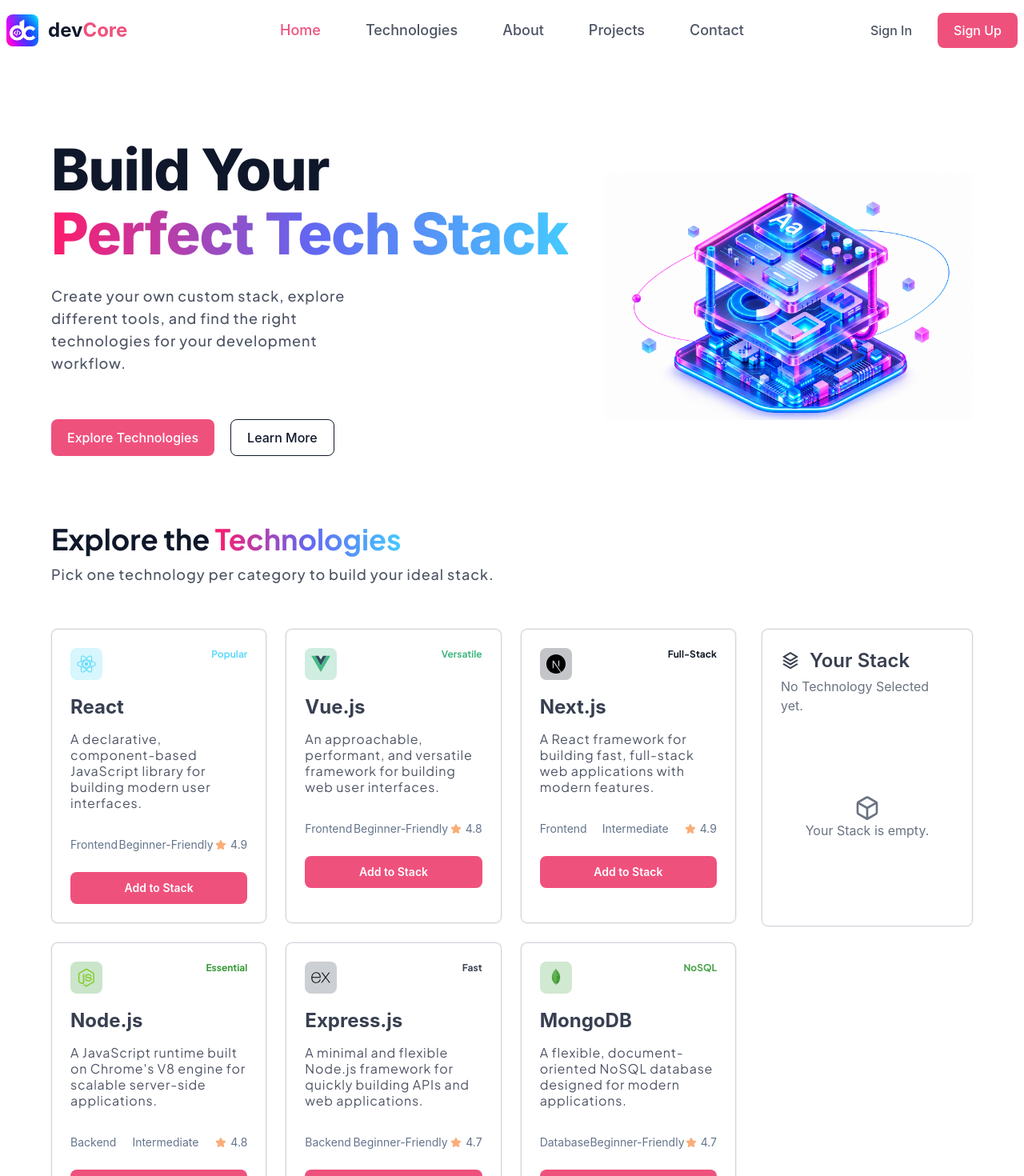
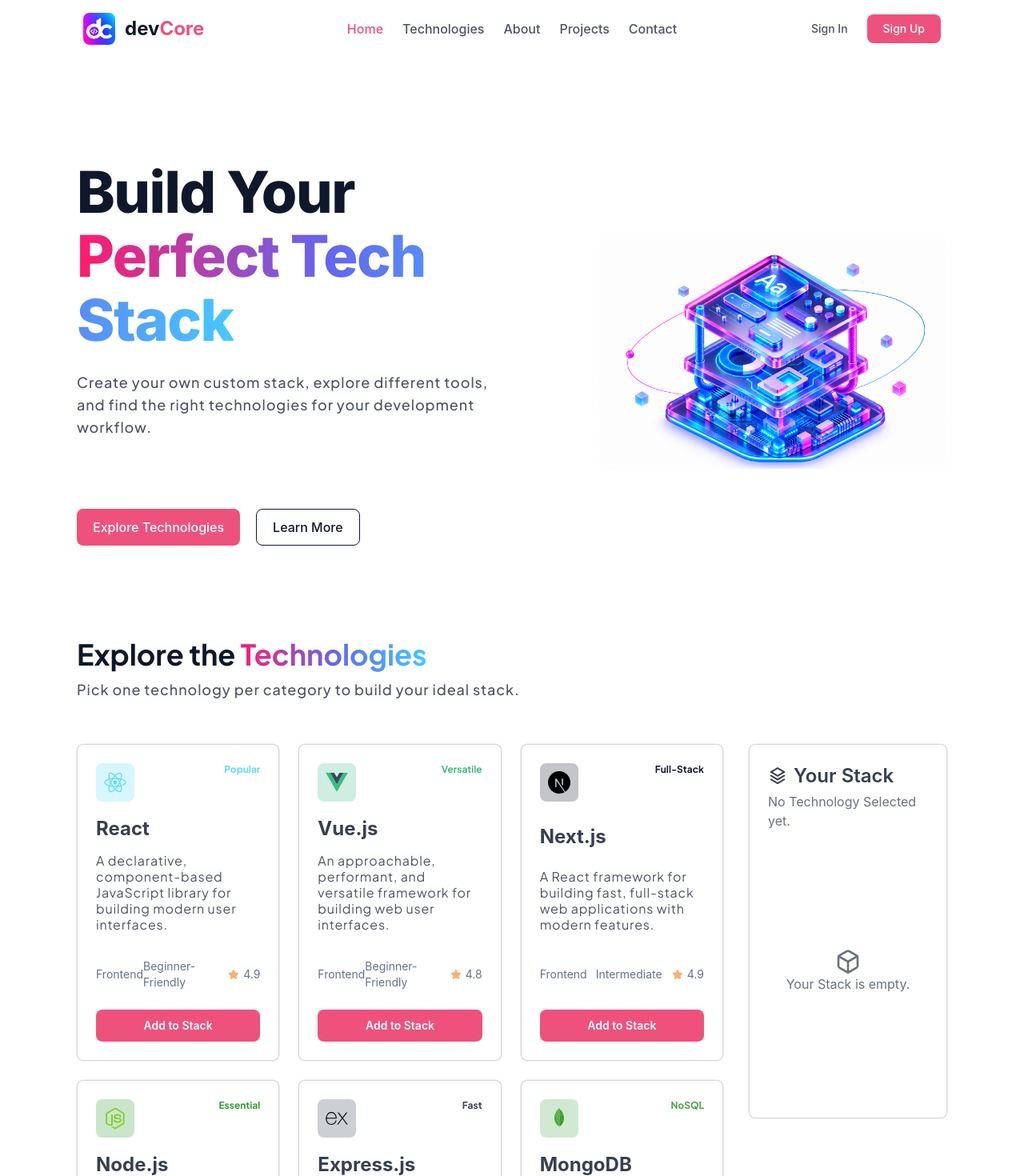
Before and after one commit to kamrulcode/devCore, a React (Vite) app: page / in a window 1280 px wide. Shown: the top 1470 px of the page at 80% size. Built offline with nearby package versions, Linux system fonts and the light colour scheme.

Commit message:
style: improve Toastify colors, site UI, and responsiveness

```diff
--- a/src/components/Banner/Banner.tsx
+++ b/src/components/Banner/Banner.tsx
@@ -1,13 +1,13 @@
 import BannerImg from "../../assets/banner-stack.png";
 export default function Banner() {
   return (
-    <div className="container mx-auto sm:grid sm:grid-cols-12 sm:gap-8  sm:my-24 my-14 items-center w-[90%] md:text-left text-center">
+    <div className="containwidth sm:grid sm:grid-cols-12 sm:gap-8 lg:my-32 sm:my-24 my-7 items-center  sm:text-left text-center">
       <div className="col-span-7 ">
-        <h1 className="text-textPrime font-Inter font-extrabold lg:text-7xl md:text-5xl  text-4xl sm:leading-20 leading-10 sm:mb-6 mb-2 tracking-[-1.5px]">
+        <h1 className="text-textPrime font-Inter font-extrabold lg:text-7xl md:text-5xl  text-4xl lg:leading-20 md:leading-14 leading-10 sm:mb-6 mb-2 tracking-[-1.5px]">
           Build Your <br />
           <span className="prime-gradient">Perfect Tech Stack </span>
         </h1>
-        <p className="font-Jakarta sm:text-lg text-sm leading-7 sm:max-w-7/12 sm:mb-14 mb-9 text-textSupport font-medium tracking-wider">
+        <p className="font-Jakarta md:text-lg text-sm leading-7 lg:w-137.5 lg:mb-22 sm:mb-14 mb-9 text-textSupport font-medium tracking-wider">
           Create your own custom stack, explore different tools, and find the
           right technologies for your development workflow.
         </p>
--- a/src/components/Footer/Footer.tsx
+++ b/src/components/Footer/Footer.tsx
@@ -95,7 +95,7 @@
             </ul>
           </div>
         </div>
-        <div className="flex justify-between my-10 text-textLight sm:text-base text-xs">
+        <div className=" flex justify-between my-10 text-textLight sm:text-base text-xs ">
           <p className="flex items-center gap-0.5">
             <FaRegCopyright /> 2026 Dev Core. All rights reserved.
           </p>
--- a/src/components/Navbar/Navbar.tsx
+++ b/src/components/Navbar/Navbar.tsx
@@ -7,10 +7,10 @@
 
   const menuItems = ["Home", "Technologies", "About", "Projects", "Contact"];
   return (
-    <div className="container mx-auto sticky top-0 navbar bg-prime  py-4 z-20">
-      <div className="navbar-start lg:w-1/2 w-3/4 lg:justify-start justify-between">
+    <div className="containwidth sticky top-0 navbar bg-prime  py-4 z-20">
+      <div className="navbar-start md:w-1/2 w-3/4 md:justify-start justify-between">
         <div className="dropdown">
-          <div tabIndex={0} role="button" className="btn btn-ghost lg:hidden">
+          <div tabIndex={0} role="button" className="btn btn-ghost md:hidden">
             <img src={menu} alt="" />
           </div>
           <ul
@@ -43,13 +43,13 @@
           </a>
         </div>
       </div>
-      <div className="navbar-center hidden lg:flex">
-        <ul className="flex gap-6 text-lg ">
+      <div className="navbar-center hidden md:flex">
+        <ul className="flex gap-2 text-base ">
           {menuItems.map((item) => (
             <li
               key={item}
               onClick={() => setActive(item)}
-              className={`cursor-pointer px-4 py-2 rounded-lg ${
+              className={`cursor-pointer px-2 py-1 rounded-lg ${
                 active === item
                   ? " text-action font-medium"
                   : "text-textSupport font-medium hover:text-textPrime "
@@ -62,10 +62,10 @@
       </div>
       {/*  */}
       <div className="navbar-end ">
-        <a className="rounded-lg text-textSupport   font-medium   md:px-3 lg:px-5 px-2 py-2.5   transition hover:bg-actionLight hover:text-textPrime sm:mr-3 mr-1 sm:text-base text-sm ">
+        <a className="rounded-lg text-textSupport   font-medium   md:px-3 lg:px-5  px-2 md:py-2 py-2.5   transition hover:bg-actionLight hover:text-textPrime  mr-1 md:text-sm  text-xs ">
           Sign In
         </a>
-        <button className="rounded-lg bg-action font-medium  md:px-3 lg:px-5 px-2 sm:py-2.5 py-1.5  text-white transition hover:bg-hover sm:text-base text-xs ">
+        <button className="rounded-lg bg-action font-medium  lg:px-5 md:px-3 px-2 md:py-2 py-1.5  text-white transition hover:bg-hover md:text-sm  text-xs ">
           Sign Up
         </button>
       </div>
--- a/src/components/Stack/Stack.tsx
+++ b/src/components/Stack/Stack.tsx
@@ -15,21 +15,24 @@
   removeFromStack,
 }: StackProps) {
   return (
-    <div className="rounded-lg  bg-prime p-6 shadow-prime ">
+    <div className="rounded-lg  bg-prime xl:p-6 p-4 shadow-prime ">
       <div className="mb-4">
-        <h2 className="mb-1 text-2xl font-semibold flex items-center gap-3 text-textPrimeLight">
-          {" "}
-          <RiStackLine /> Your Stack
-        </h2>
+        <div className="flex items-center gap-2 mb-1 xl:text-2xl text-xl font-semibold text-textPrimeLight">
+          <RiStackLine />
+          <h2 className="">Your Stack</h2>
+        </div>
+
         {stack.length === 0 ? (
-          <p className="text-gray-500">No Technology Selected yet.</p>
+          <p className="text-gray-500 xl:text-base text-sm">
+            No Technology Selected yet.
+          </p>
         ) : (
           <p className="text-gray-500">{`${stack.length} Technology Selected.`}</p>
         )}
       </div>
 
       {stack.length === 0 ? (
-        <div className="flex flex-col items-center justify-center  min-h-56">
+        <div className="flex flex-col items-center  justify-center sm:min-h-80 min-h-52">
           <FiBox className="w-8 h-8 text-gray-500" />
           <p className="text-gray-500">Your Stack is empty.</p>
         </div>
--- a/src/components/Stack/StackCard.tsx
+++ b/src/components/Stack/StackCard.tsx
@@ -12,11 +12,11 @@
       key={technology.id}
       className="flex items-center justify-between rounded-md  p-3  transition-all duration-300 hover:-translate-y-0.5 leading-4"
     >
-      <div className="flex items-center gap-3  ">
+      <div className="flex  items-center gap-3  ">
         <img
           src={technology.icon}
           alt={technology.name}
-          className="h-12 w-12  flex justify-center items-center   p-2 rounded-lg "
+          className="h-10 w-10  flex justify-center items-center   p-2 rounded-lg "
           style={{ background: `${technology.theme.color + "40"}` }}
         />
 
@@ -33,7 +33,7 @@
       <button
         type="button"
         onClick={() => removeFromStack(technology.id)}
-        className="rounded-lg border border-violet-200 bg-prime px-3 py-2 text-sm font-medium  transition "
+        className=" w-4"
       >
         <IoClose className="w-8 h-8 text-gray-500 hover:text-close" />
       </button>
--- a/src/components/Technologie/TechnologiCard.tsx
+++ b/src/components/Technologie/TechnologiCard.tsx
@@ -13,10 +13,10 @@
   addToStack,
 }: Technologie) {
   return (
-    <div className=" p-6 rounded-lg  bg-prime  shadow-prime transition-all duration-300 hover:-translate-y-1 hover:shadow-middle sm:mb-0 mb-2">
-      <div className="flex justify-between">
+    <div className=" xl:p-6 p-4 rounded-lg  bg-prime  shadow-prime transition-all duration-300 hover:-translate-y-1 hover:shadow-middle sm:mb-0 mb-2 flex flex-col justify-between">
+      <div className="flex justify-between lg:items-center xl:items-start">
         <div
-          className="w-10 flex justify-center items-center  h-10 p-2 rounded-lg "
+          className=" xl:w-12 xl:h-12 w-10 flex justify-center items-center  h-10 p-2 rounded-lg "
           style={{ background: `${technologie.theme.color + "40"}` }}
         >
           <img className="w-7" src={technologie.icon} alt="Techonolgy Icon" />
@@ -28,13 +28,13 @@
           {technologie.badge}
         </p>
       </div>
-      <h3 className="font-bold text-2xl leading-7 mt-5 text-textPrimeLight">
+      <h3 className="font-bold xl:text-2xl text-xl leading-7 mt-5 text-textPrimeLight">
         {technologie.name}
       </h3>
-      <p className="text-base font-Jakarta font-normal  leading-5 mt-4 text-textSupport min-h-16 tracking-wider">
+      <p className="xl:text-base text-sm font-Jakarta font-normal  leading-5 mt-4 text-textSupport  tracking-wider">
         {technologie.description}
       </p>
-      <div className="flex text-sm justify-between items-center pt-8 pb-6">
+      <div className="flex xl:text-sm text-xs justify-between items-center pt-8 pb-6 ">
         <p className="text-textLight">{technologie.category}</p>{" "}
         <p className="text-textLight">{technologie.difficulty}</p>
         <div className="flex items-center gap-1 text-textLight">
--- a/src/components/Technologie/Technologie.tsx
+++ b/src/components/Technologie/Technologie.tsx
@@ -21,16 +21,16 @@
   const technologies = use(teachnologiesData);
 
   return (
-    <div className="container mx-auto mb-32 w-[90%] ">
-      <h2 className="font-bold sm:text-4xl text-2xl leading-4 font-Jakarta text-textPrime ">
+    <div className="containwidth sm:my-24 my-14">
+      <h2 className="font-bold md:text-4xl text-2xl leading-4 font-Jakarta text-textPrime ">
         Explore the <span className=" prime-gradient ">Technologies</span>
       </h2>
-      <p className="font-medium sm:text-lg text-sm leading-6 font-Jakarta sm:mb-14 mb-8 sm:mt-6 mt-3 text-textSupport tracking-wider">
+      <p className="font-medium md:text-lg text-sm leading-6 font-Jakarta sm:mb-14 mb-8 sm:mt-6 mt-3 text-textSupport tracking-wider">
         Pick one technology per category to build your ideal stack.
       </p>
 
-      <div className="sm:grid lg:grid-cols-4 md:grid-cols-3 sm:grid-cols-2 gap-8">
-        <div className="md:col-span-3 sm:col-span-2 sm:grid sm:grid-cols-2 md:grid-cols-2 lg:grid-cols-3 gap-6">
+      <div className="sm:grid lg:grid-cols-4 md:grid-cols-3 sm:grid-cols-2 lg:gap-6 xl:gap-8">
+        <div className="md:col-span-3 sm:col-span-2 sm:grid sm:grid-cols-2 md:grid-cols-2 lg:grid-cols-3 xl:gap-6 sm:gap-3 ">
           {technologies.map((technologie) => (
             <TechnologiCard
               key={technologie.id}
@@ -41,7 +41,7 @@
           ))}
         </div>
 
-        <aside>
+        <aside className="md:sticky md:top-18 md:self-start md:h-fit">
           <Stack
             stack={stack}
             removeFromStack={removeFromStack}
--- a/src/index.css
+++ b/src/index.css
@@ -62,3 +62,31 @@
   background-clip: text;
   color: transparent;
 }
+
+@utility containwidth {
+  width: 94%;
+
+  @variant sm {
+    width: 92%;
+  }
+
+  @variant md {
+    width: 90%;
+  }
+  @variant lg {
+    width: 85%;
+  }
+
+  margin-inline: auto;
+}
+
+.Toastify__toast--success .Toastify__toast-icon svg,
+.Toastify__toast--success .Toastify__toast-icon svg path {
+  color: var(--color-prime) !important;
+  fill: var(--color-prime) !important;
+  stroke: var(--color-prime) !important;
+}
+
+.Toastify__toast--success .Toastify__progress-bar {
+  background: #45caff !important;
+}
```
